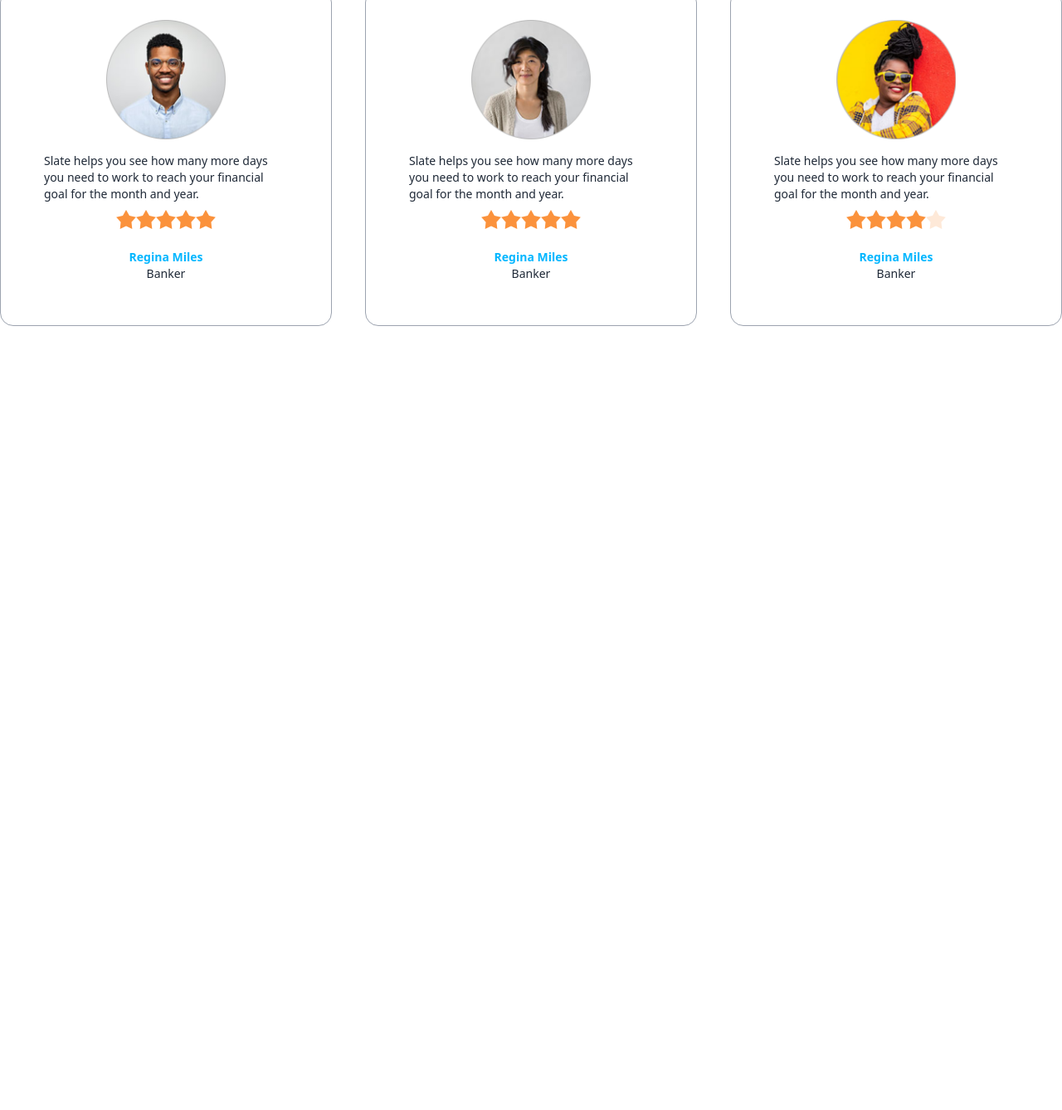
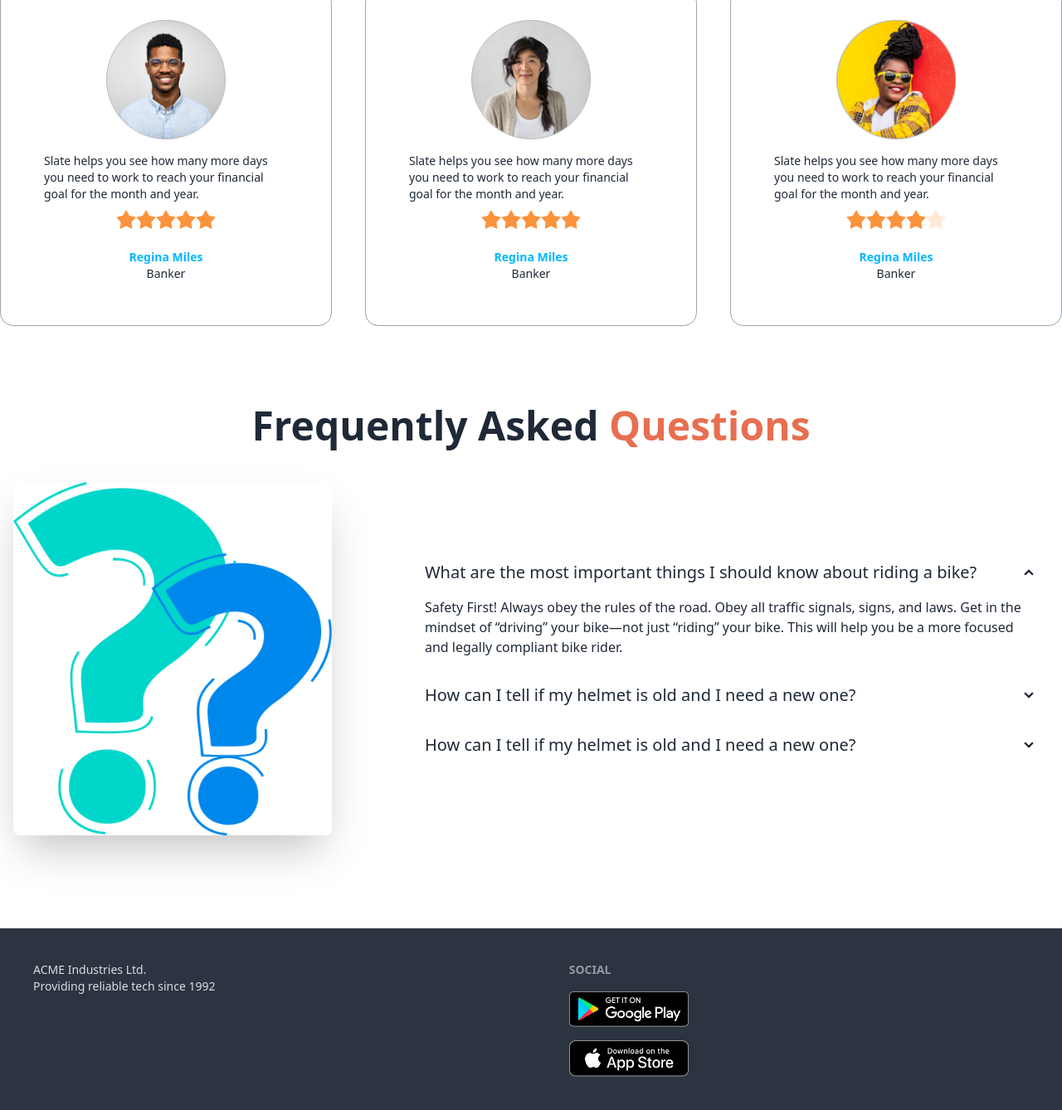
Before and after one commit to mdredoyahmed/hridoy-biker-zone--main, a plain HTML site: page index.html in a window 1280 px wide. Shown: the part 1862-3200 px from the top of the page at 83% size. Before the commit the page ends 2351 px from the top, so only its background shows below. Drawn offline with nearby package versions, Linux system fonts and the light colour scheme.

Commit message:
finished project

```diff
--- a/index.html
+++ b/index.html
@@ -301,10 +301,65 @@
 
                   </div>
         </section>
+        <!-- FAQ -->
+        <section class="my-24">
+            <h3 class="text-center text-5xl font-semibold mb-7  ">Frequently Asked
+                <span class="text-bike-primary">Questions</span></h3>
+
+                <div class="hero  ">
+                    <div class="hero-content flex-col lg:flex-row lg:gap-24">
+                      <img src="images/others/faq.png" class="w-1/2 lg:max-w-sm rounded-lg shadow-2xl" />
+                      <div>
+                        <div class="collapse collapse-arrow ">
+                            <input type="radio" name="my-accordion-2" checked="checked" />
+                            <div class="collapse-title text-xl font-medium">
+                                What are the most important things I should
+                                know about riding a bike?
+                            </div>
+                            <div class="collapse-content">
+                              <p>Safety First! Always obey the rules of the road. Obey all traffic signals, signs, and laws. Get in the mindset of “driving” your bike—not just “riding” your bike. This will help you be a more focused and legally compliant bike rider. </p>
+                            </div>
+                          </div>
+                          <div class="collapse collapse-arrow ">
+                            <input type="radio" name="my-accordion-2" />
+                            <div class="collapse-title text-xl font-medium">
+                                How can I tell if my helmet is old and I need a
+                                new one?
+                            </div>
+                            <div class="collapse-content">
+                              <p>Safety First! Always obey the rules of the road. Obey all traffic signals, signs, and laws. Get in the mindset of “driving” your bike—not just “riding” your bike. This will help you be a more focused and legally compliant bike rider.</p>
+                            </div>
+                          </div>
+                          <div class="collapse collapse-arrow ">
+                            <input type="radio" name="my-accordion-2" />
+                            <div class="collapse-title text-xl font-medium">
+                                How can I tell if my helmet is old and I need a
+                                new one?
+                            </div>
+                            <div class="collapse-content">
+                              <p>Safety First! Always obey the rules of the road. Obey all traffic signals, signs, and laws. Get in the mindset of “driving” your bike—not just “riding” your bike. This will help you be a more focused and legally compliant bike rider.</p>
+                            </div>
+                          </div>
+                      </div>
+                    </div>
+                  </div>
+        </section>
     </main>
 
     <footer>
+        <footer class="footer p-10 bg-neutral text-neutral-content">
+            <aside>
 
+              <p>ACME Industries Ltd.<br>Providing reliable tech since 1992</p>
+            </aside>
+            <nav>
+              <h6 class="footer-title">Social</h6>
+              <div class="grid grid-cols-1 gap-4">
+                <a><img class="w-36" src="images/others/android.png" alt=""></a>
+                <a><img class="w-36" src="images/others/ios.png" alt=""></a>
+              </div>
+            </nav>
+          </footer>
     </footer>
 </body>
 </html>
```
